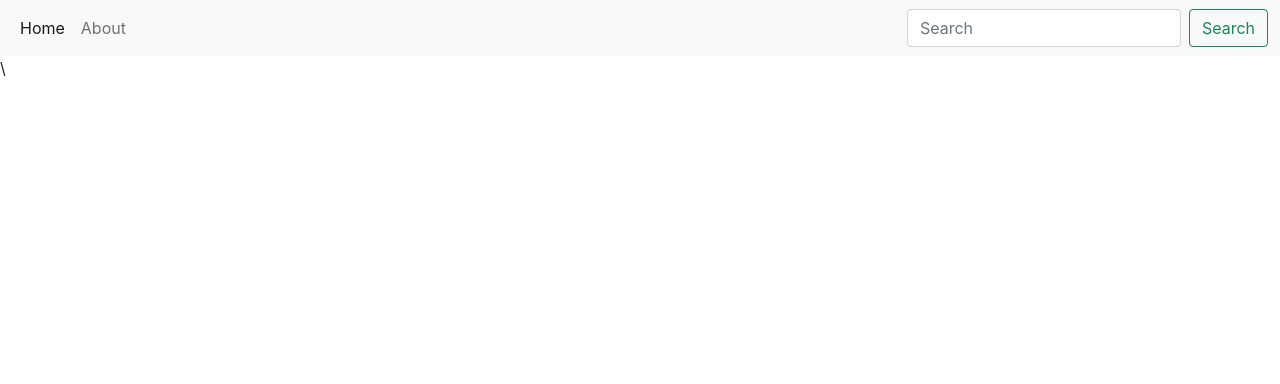
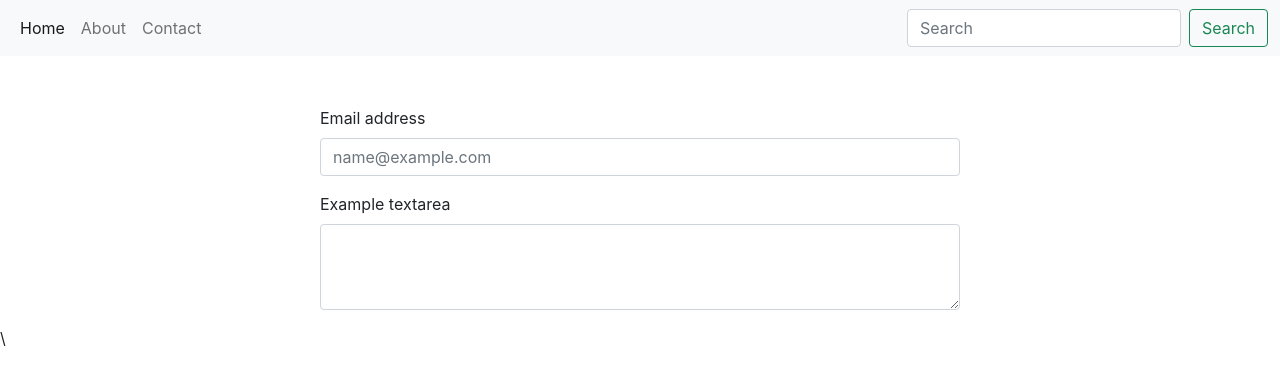
Before and after one commit to Hassam009/My-Personal-Portfolio-Website, a React (Create React App) app in the folder portfolio-website/: page /Contact in a window 1280 px wide. Before the commit this address had no page. Shown: the top 384 px of the page. Built offline with nearby package versions, Linux system fonts and the light colour scheme.

Commit message:
I added Contact Form

```diff
--- a/portfolio-website/src/App.js
+++ b/portfolio-website/src/App.js
@@ -3,6 +3,7 @@ import Header from "./Component/Header";
 import { Routes, Route, BrowserRouter } from "react-router-dom";
 import Home from "./Component/Home";
 import About from "./Component/About";
+import Contact from "./Component/Contact";
 function App() {
   return (
     <BrowserRouter>
@@ -10,6 +11,7 @@ function App() {
       <Routes>
         <Route path="/" element={<Home></Home>}></Route>
         <Route path="/About" element={<About></About>}></Route>
+        <Route path="/Contact" element={<Contact></Contact>}></Route>
       </Routes>
     </BrowserRouter>
   );
--- /dev/null
+++ b/portfolio-website/src/Component/Contact.js
@@ -0,0 +1,20 @@
+import React from 'react';
+
+const Contact = () => {
+  return (
+    <div style={{ marginTop: '50px' }}>
+      <form style={{ width: '50%', margin: 'auto' }}>
+        <div className="mb-3">
+          <label htmlFor="exampleFormControlInput1" className="form-label">Email address</label>
+          <input type="email" className="form-control" id="exampleFormControlInput1" placeholder="name@example.com"/>
+        </div>
+        <div className="mb-3">
+          <label htmlFor="exampleFormControlTextarea1" className="form-label">Example textarea</label>
+          <textarea className="form-control" id="exampleFormControlTextarea1" rows="3"></textarea>
+        </div>
+      </form>
+    </div>
+  );
+};
+
+export default Contact;
--- a/portfolio-website/src/Component/Header.js
+++ b/portfolio-website/src/Component/Header.js
@@ -16,6 +16,9 @@ const Header = () => {
           <li class="nav-item">
             <Link class="nav-link" to="/about">About</Link>
           </li>
+          <li class="nav-item">
+            <Link class="nav-link" to="/Contact">Contact</Link>
+          </li>
 
         </ul>
         <form class="d-flex">
```
